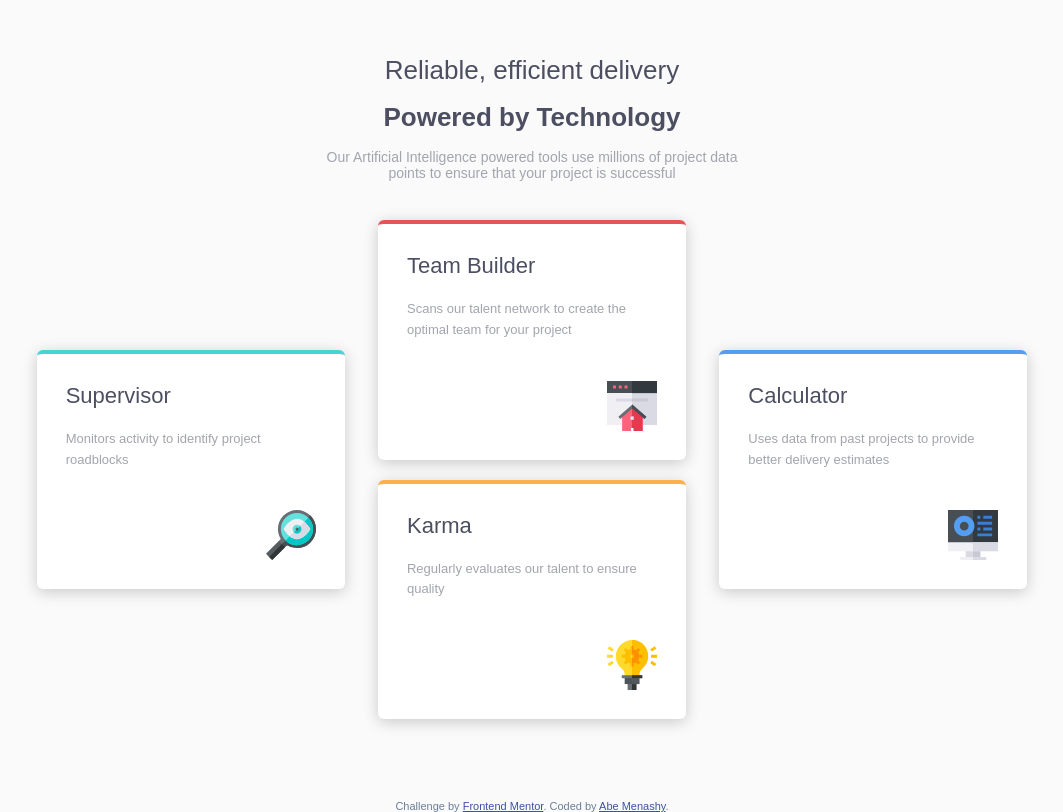
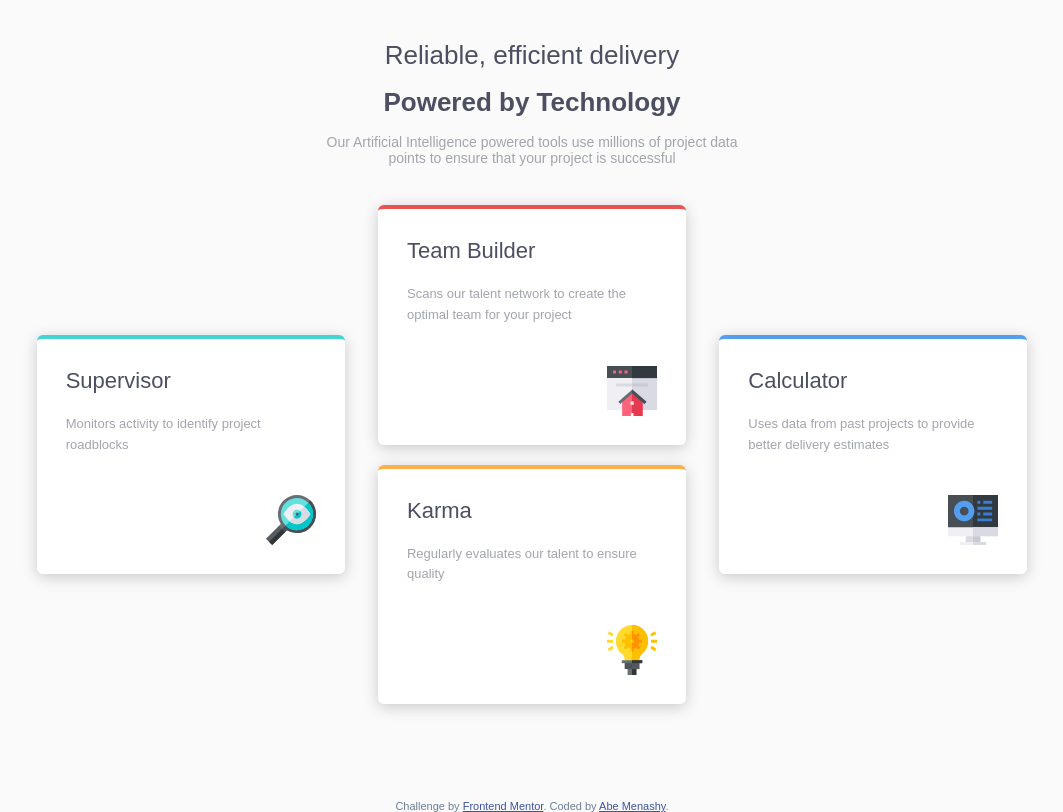
Before and after one commit to abe-m1/four-card-feature-section, a website: page index.html in a window 1280 px wide. Shown: the whole page, without its empty margins (108-1171 px from the left). Drawn offline with Linux system fonts and the light colour scheme.

Commit message:
fix error

```diff
--- a/css/style.css
+++ b/css/style.css
@@ -81,7 +81,7 @@ body {
 
 .text-container {
   text-align: center;
-  padding-top: 5.5rem;
+  padding-top: 4rem;
   color: #4c4e61; }
   .text-container__title {
     font-size: 2.6rem;
```
